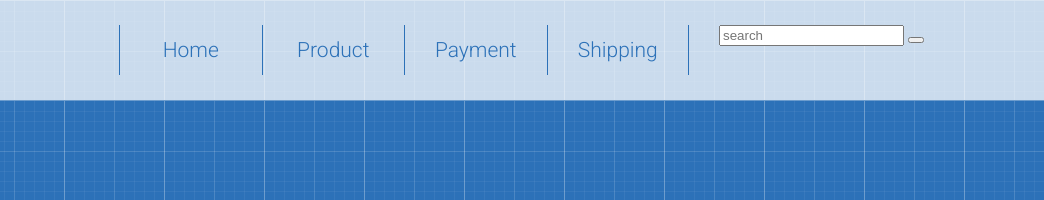
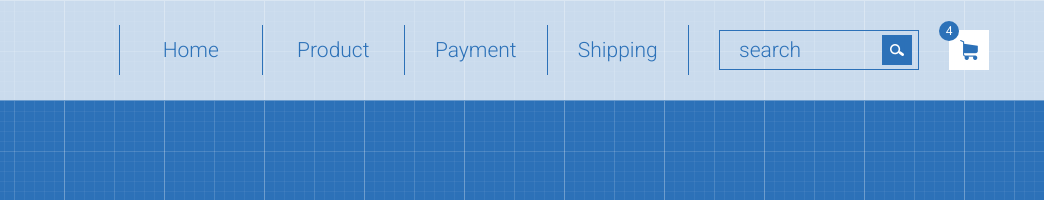
Before and after one commit to HelenPetrovska/HelenPetrovska.github.io, a plain HTML site: page index.html in a window 1280 px wide. Shown: the top 200 px of the page, 236-1280 px from the left. Drawn offline with Linux system fonts and the light colour scheme.

Commit message:
added search-form and cart

```diff
--- a/index.html
+++ b/index.html
@@ -34,14 +34,13 @@
                     <div class="row">
                         <div class="col-md-2">
                             <form action="" method="GET" class="search-form">
-                                <div class="search-block">
-                                    <input type="text" name="search-input" placeholder="search">
+                                    <input type="text" name="search-input" placeholder="search" class="search-input">
                                     <button class="search-btn"></button>
-                                </div>
                             </form>
                         </div>
-                        <div class="col-md-1">
-
+                        <div class="col-md-1 cart">
+                            <p class="cart-block"></p>
+                            <p class="cart-amount">4</p>
                         </div>
                     </div>
                 </div>
--- a/style.css
+++ b/style.css
@@ -19,7 +19,7 @@ body {
     margin-left: -15px;
     margin-right: -15px;
 }
-.row::after, .menu::after {
+.row::after, .menu::after, .search-form::after {
     content: "";
     display: block;
     clear: both;
@@ -44,7 +44,7 @@ body {
     border-left: 1px solid #2c71b8;
 }
 .menu li:last-child {
-    border-right: 1px solid #2c71b8;;
+    border-right: 1px solid #2c71b8;
 }
 .menu a {
     display: block;
@@ -60,3 +60,61 @@ body {
     background-color: #2c71b8;
     color: #ffffff;
 }
+.search-form {
+    margin-top: 5px;
+    padding: 4px;
+    width: 200px;
+    height: 40px;
+    border: 1px solid #2c71b8;
+}
+.search-input {
+    width: 158px;
+    height: 100%;
+    border: 0;
+    outline: 0;
+    padding-left: 15px;
+    padding-top: 5px;
+    float: left;
+    background: transparent;
+}
+.search-btn {
+    width: 30px;
+    height: 30px;
+    border: 0;
+    background-color: #2c71b8;
+    background-image: url(images/icon\ \(4\).png);
+    background-repeat: no-repeat;
+    background-position: center;
+}
+.search-input::placeholder {
+    font-family: 'Roboto', sans-serif;
+    font-size: 21px;
+    font-weight: 300;
+    color: #2c71b8;
+}
+.cart {
+
+    margin-top: 5px;
+    position: relative;
+}
+.cart-block {
+    width: 40px;
+    height: 40px;
+    background-color: #ffffff;
+    background-image: url(images/icon\ \(1\).png);
+    background-repeat: no-repeat;
+    background-position: center;
+}
+.cart-amount {
+    color: #ffffff;
+    background-color: #2c71b8;
+    font-size: 12px;
+    width: 20px;
+    height: 20px;
+    border-radius: 50%;
+    text-align: center;
+    position: absolute;
+    top: -9px;
+    left: 5px;
+    padding-top: 4px;
+}
```
